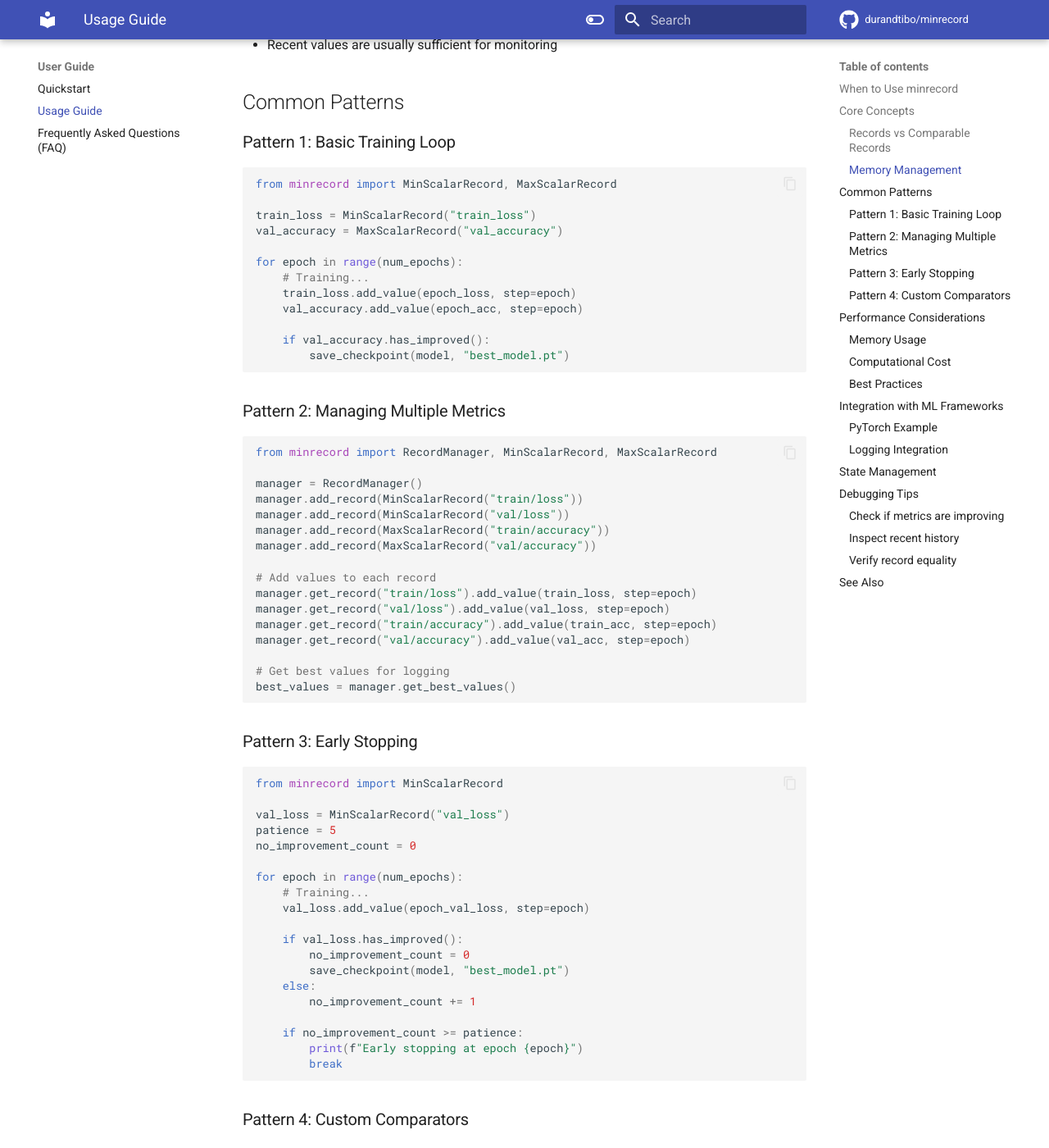
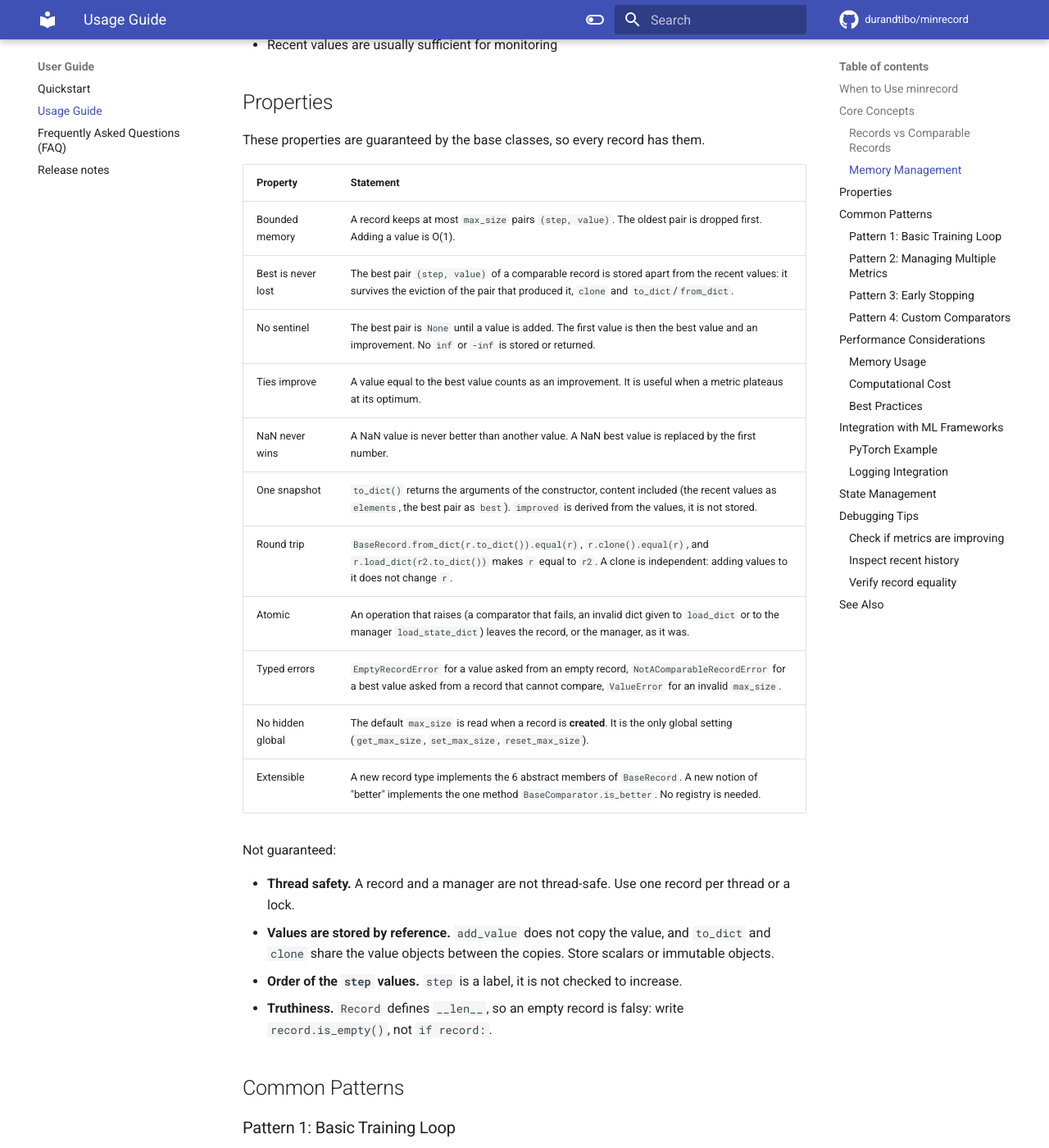
Before and after one commit to durandtibo/minrecord, an MkDocs documentation site: the page built from docs/docs/usage_guide.md, in a window 1280 px wide and 1400 px high, scrolled down 1407 px. Shown: the whole window at 82% size. Built offline with MkDocs 1.6.1 and Material for MkDocs 9.7.7, drawn with Linux system fonts in a browser that asks for light colours; comment, search, counter and statistics services are not loaded; the version menu is left out; some of the changed text lies outside the part shown.

Commit message:
Add the release notes and the properties of the records to the docs
Co-Authored-By: Claude Sonnet 5.5 <noreply@anthropic.com>

````diff
--- a/docs/docs/usage_guide.md
+++ b/docs/docs/usage_guide.md
@@ -51,6 +51,34 @@ record = Record("my_metric", max_size=50)
 - Reduces memory footprint in long-running training jobs
 - Best values are tracked separately and never lost
 - Recent values are usually sufficient for monitoring
+
+## Properties
+
+These properties are guaranteed by the base classes, so every record has them.
+
+| Property           | Statement                                                                                                                                                                                 |
+| ------------------ | ----------------------------------------------------------------------------------------------------------------------------------------------------------------------------------------- |
+| Bounded memory     | A record keeps at most `max_size` pairs `(step, value)`. The oldest pair is dropped first. Adding a value is O(1).                                                                        |
+| Best is never lost | The best pair `(step, value)` of a comparable record is stored apart from the recent values: it survives the eviction of the pair that produced it, `clone` and `to_dict`/`from_dict`.     |
+| No sentinel        | The best pair is `None` until a value is added. The first value is then the best value and an improvement. No `inf` or `-inf` is stored or returned.                                      |
+| Ties improve       | A value equal to the best value counts as an improvement. It is useful when a metric plateaus at its optimum.                                                                             |
+| NaN never wins     | A NaN value is never better than another value. A NaN best value is replaced by the first number.                                                                                         |
+| One snapshot       | `to_dict()` returns the arguments of the constructor, content included (the recent values as `elements`, the best pair as `best`). `improved` is derived from the values, it is not stored. |
+| Round trip         | `BaseRecord.from_dict(r.to_dict()).equal(r)`, `r.clone().equal(r)`, and `r.load_dict(r2.to_dict())` makes `r` equal to `r2`. A clone is independent: adding values to it does not change `r`. |
+| Atomic             | An operation that raises (a comparator that fails, an invalid dict given to `load_dict` or to the manager `load_state_dict`) leaves the record, or the manager, as it was.                 |
+| Typed errors       | `EmptyRecordError` for a value asked from an empty record, `NotAComparableRecordError` for a best value asked from a record that cannot compare, `ValueError` for an invalid `max_size`.  |
+| No hidden global   | The default `max_size` is read when a record is **created**. It is the only global setting (`get_max_size`, `set_max_size`, `reset_max_size`).                                             |
+| Extensible         | A new record type implements the 6 abstract members of `BaseRecord`. A new notion of "better" implements the one method `BaseComparator.is_better`. No registry is needed.               |
+
+Not guaranteed:
+
+- **Thread safety.** A record and a manager are not thread-safe. Use one record per thread or a
+  lock.
+- **Values are stored by reference.** `add_value` does not copy the value, and `to_dict` and `clone`
+  share the value objects between the copies. Store scalars or immutable objects.
+- **Order of the `step` values.** `step` is a label, it is not checked to increase.
+- **Truthiness.** `Record` defines `__len__`, so an empty record is falsy: write
+  `record.is_empty()`, not `if record:`.
 
 ## Common Patterns
 
@@ -139,6 +167,10 @@ record = ComparableRecord("f1_components", F1Comparator())
 record.add_value((precision, recall))
 ```
 
+A comparator only implements `is_better`. The first value of a record is the best value, so the
+comparator does not need an initial value. If the comparator has some arguments, override `to_dict`
+so the record can be saved and loaded: `{**super().to_dict(), "tolerance": self._tolerance}`.
+
 ## Performance Considerations
 
 ### Memory Usage
@@ -216,22 +248,37 @@ for epoch in range(epochs):
 
 ## State Management
 
-Records support serialization for checkpointing:
+A record is saved with `to_dict()`: it is one flat dict with the arguments of the constructor (the
+full name of the class, the name, `max_size`, the recent values as `elements` and, for a comparable
+record, the `comparator` and the best pair as `best`). The dict can be written to JSON, if the
+values are numbers or strings.
+
+```pycon
+
+>>> import json
+>>> from minrecord import BaseRecord, MinScalarRecord
+>>> record = MinScalarRecord("loss", max_size=2)
+>>> record.update([(0, 1.0), (1, 5.0), (2, 6.0)])
+>>> record.to_dict()
+{'_target_': 'minrecord.comparable.MinScalarRecord', 'name': 'loss', 'max_size': 2, 'elements': ((1, 5.0), (2, 6.0)), 'best': (0, 1.0)}
+>>> new_record = BaseRecord.from_dict(json.loads(json.dumps(record.to_dict())))
+>>> new_record.equal(record)
+True
+>>> new_record.get_best_value()
+1.0
+
+```
+
+`from_dict` creates a new record, with the validation of the constructor. `load_dict` loads the
+dict in an existing record, in place, for the objects that other parts of your code hold. It builds
+the new record first, so the record is not changed if the dict is invalid or if it is the dict of a
+record of another type:
 
 ```python
-# Save state
-state = record.to_dict()
-torch.save(state, "record_state.pt")
-
-# Load state in a new record
-state = torch.load("record_state.pt")
-record = BaseRecord.from_dict(state)
-
-# Or load state in place (the record is not changed if the state is invalid)
 record.load_dict(state)
 ```
 
-For RecordManager:
+For `RecordManager`:
 
 ```python
 # Save entire manager
@@ -242,10 +289,13 @@ new_manager = RecordManager()
 new_manager.load_state_dict(manager_state)
 ```
 
-The state of a manager is a dict of records dicts, so it can be written to JSON. `load_state_dict` loads
-the data of a known key in the existing record (the objects that you hold are updated), creates the
-records of the new keys, and does not change the manager if one entry is invalid. Two managers can
-be compared with `manager1.equal(manager2)` or `coola.equality.objects_are_equal`.
+The state of a manager is a dict of records dicts, so it can be written to JSON. `load_state_dict`
+loads the data of a known key in the existing record (the objects that you hold are updated),
+creates the records of the new keys, and does not change the manager if one entry is invalid. Two
+managers can be compared with `manager1.equal(manager2)` or `coola.equality.objects_are_equal`.
+
+The dict is not compatible with the one of the versions before 0.4.0 (`{"config": ..., "state": ...}`),
+see the [release notes](release_notes.md).
 
 ## Debugging Tips
 
@@ -278,6 +328,7 @@ assert record1.equal(record2)
 ## See Also
 
 - [Quickstart Guide](quickstart.md) for basic usage
+- [Release notes](release_notes.md) for the breaking changes
 - [FAQ](faq.md) for common questions and troubleshooting
 - API Reference:
   - [minrecord](refs/root.md) - Main package
--- a/docs/mkdocs.yml
+++ b/docs/mkdocs.yml
@@ -28,6 +28,7 @@ nav:
       - quickstart.md
       - usage_guide.md
       - faq.md
+      - release_notes.md
   - Reference:
       - minrecord: refs/root.md
       - minrecord.base: refs/base.md
````
Also changed, not shown: docs/docs/index.md (+1 -0 lines), docs/docs/release_notes.md (added, +82 -0 lines), review/target_state.md (+13 -0 lines).
